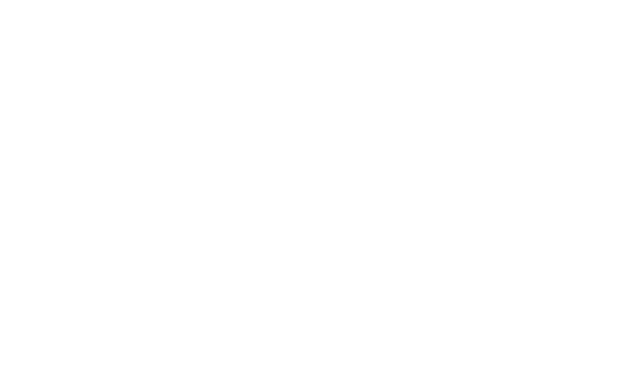
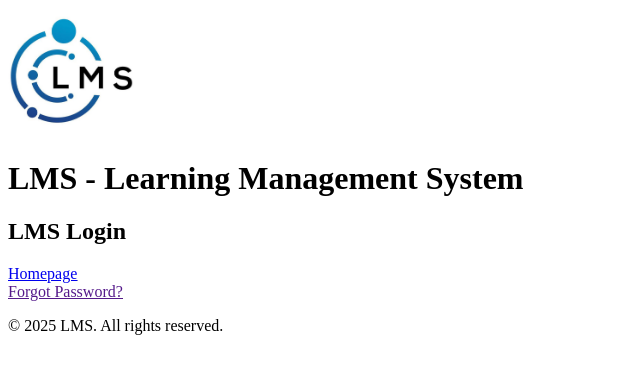
Before and after one commit to Chamer5465/ENSF381-Assignment-1, a plain HTML site: page sourcefiles/login.html in a window 1280 px wide. Shown: the whole page, without its empty margins (0-640 px from the left). Drawn offline with Linux system fonts and the light colour scheme.

Commit message:
Created Login.html components. All that is needed is the username/password field once it is gone over in lecture

```diff
--- a/sourcefiles/login.html
+++ b/sourcefiles/login.html
@@ -3,5 +3,26 @@
     <title>Login - LMS</title>
 </head>
 <body>
-
+    <header>
+        <img src="logo.jpg" height="10%" width="10%" alt="'logo">
+        <h1>LMS - Learning Management System</h1>
+    </header>
+    <div>
+        <h2>LMS Login</h2>
+        <u><a href="index.html">Homepage</a></u>
+    </div>
+    <main>
+        <div>
+            <!-- This div will be for the login field once it is learned in lecture-->
+        </div>
+        <div>
+            <!-- This Forgot Password line is non functional as required by the code-->
+            <u><a href="">Forgot Password?</a></u></u>
+        </div>
+    </main>
+    <footer>
+        <p>
+            © 2025 LMS. All rights reserved.
+        </p>
+    </footer>
 </body>
```
